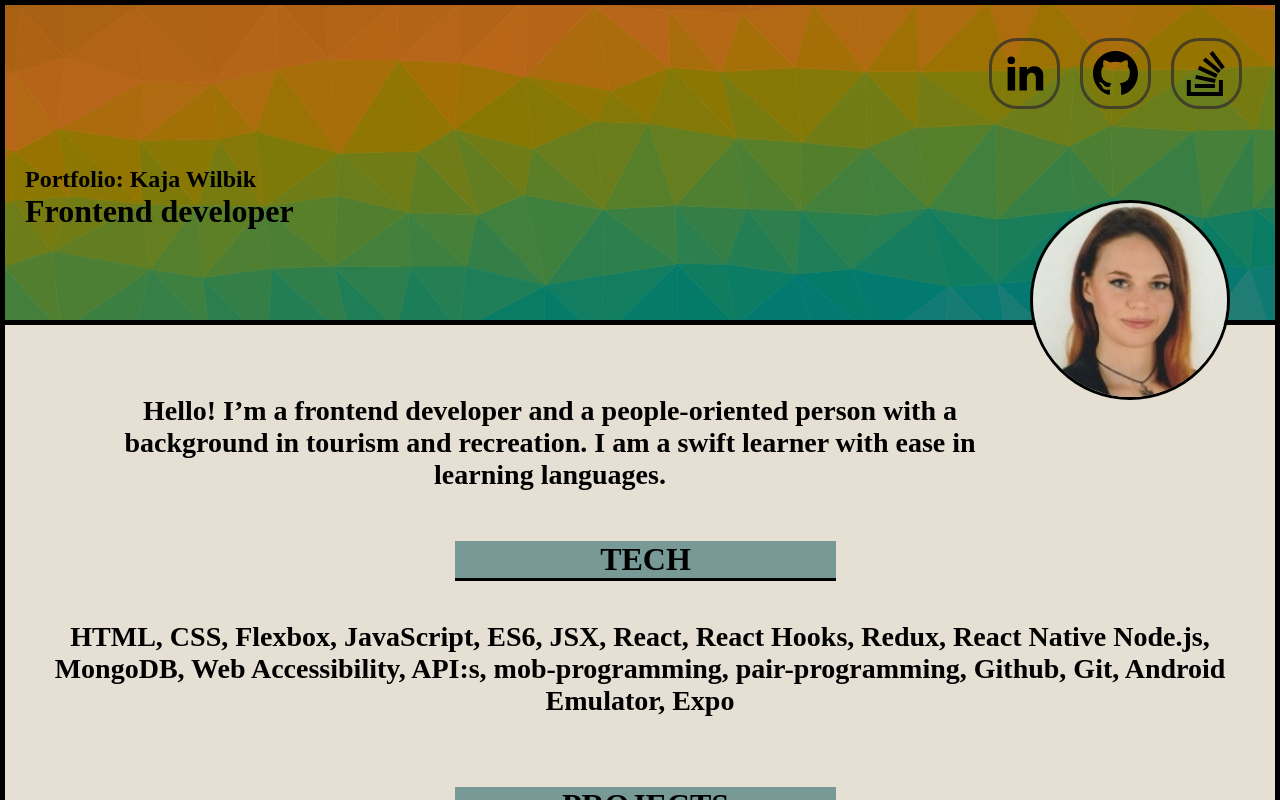
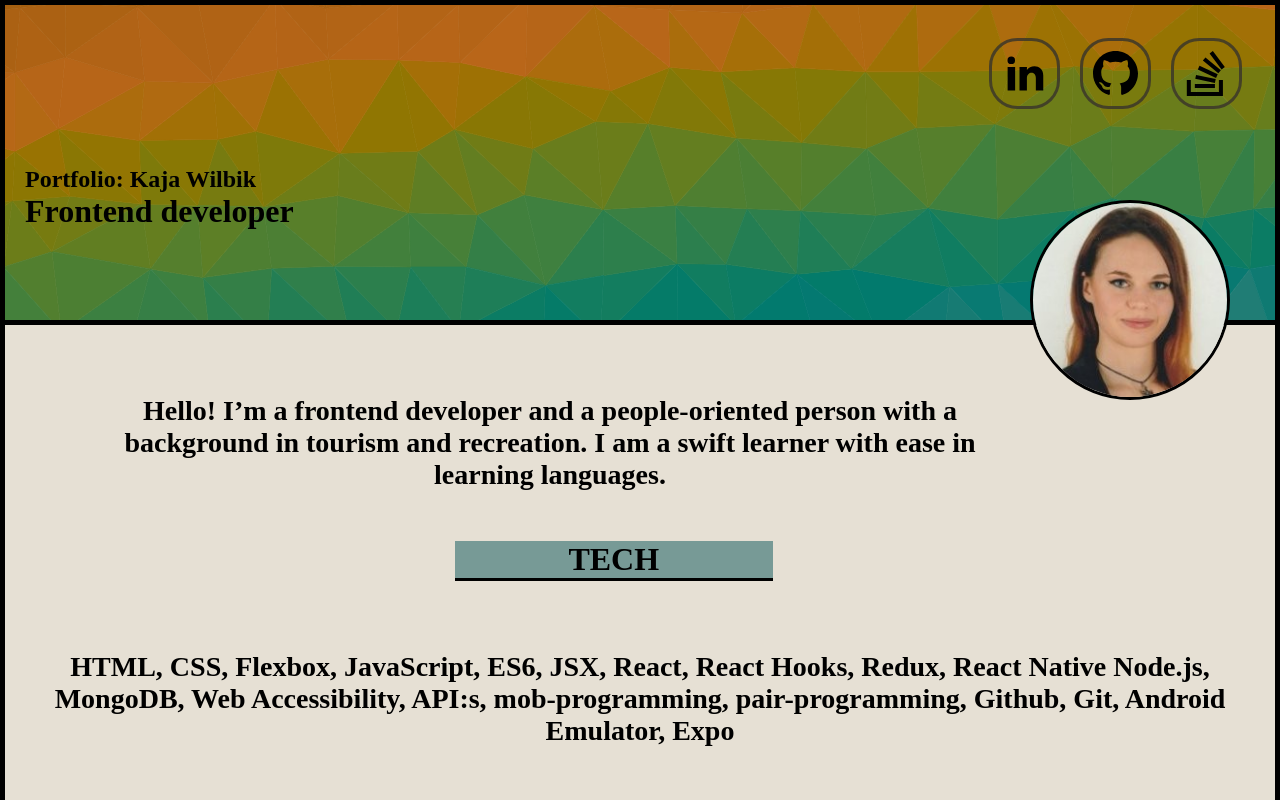
Before and after one commit to Technigo/project-react-portfolio, a React (Create React App) app: page / in a window 1280 px wide. Shown: the top 800 px of the page. Built offline with nearby package versions, Linux system fonts and the light colour scheme; no server answers.

Commit message:
width update

```diff
--- a/src/components/Globalstyling.js
+++ b/src/components/Globalstyling.js
@@ -25,8 +25,8 @@ border: 5px solid black;
 `
 export const TitleBarStyling = styled.div`
  @media screen and (min-width: 1024px) {
-    margin-top: 50px;
-    width: 30%;
+    margin: 50px;
+    width: 25%;
     margin-left: 450px;
     border-bottom: solid black;
  }
```
